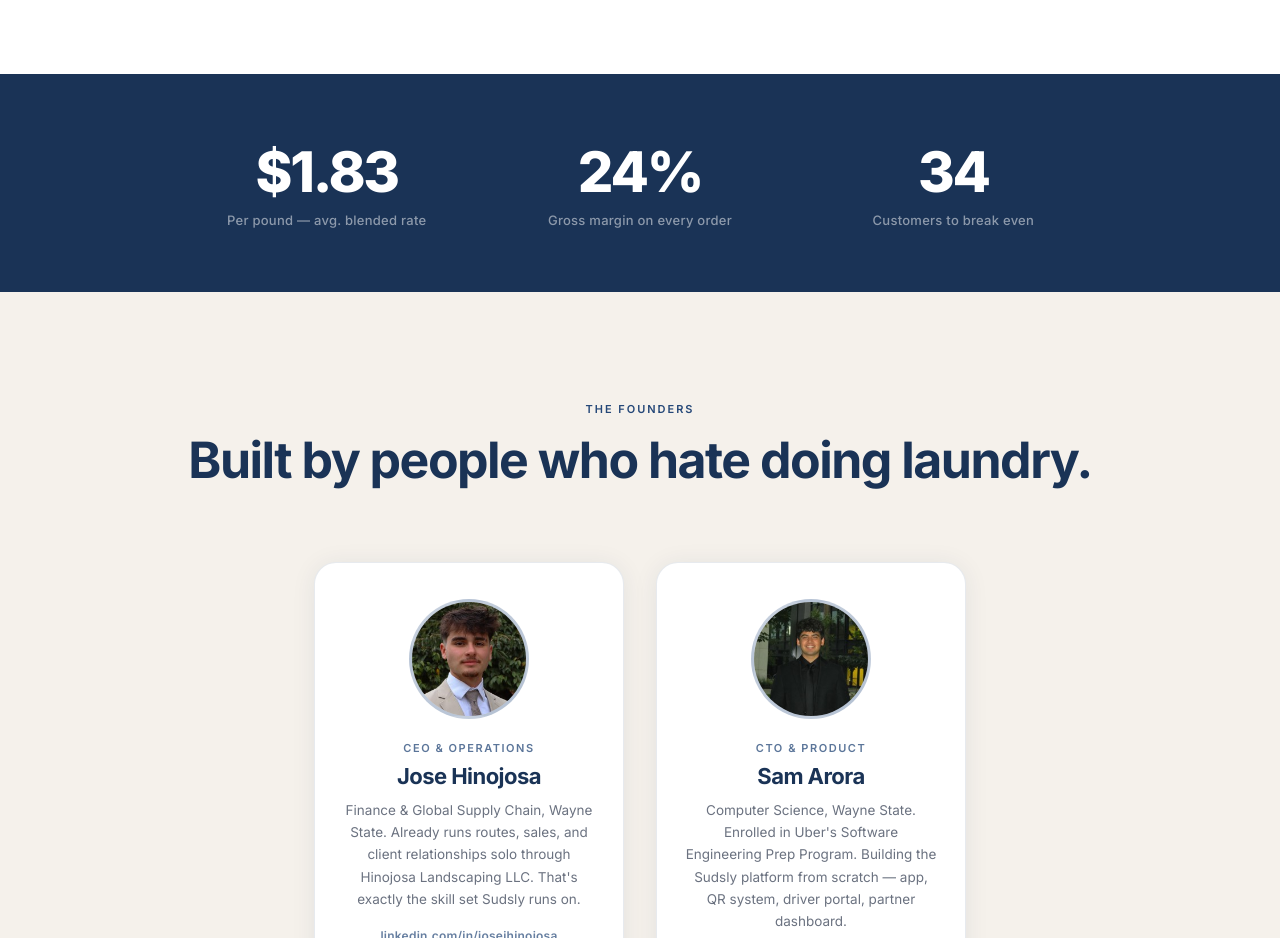
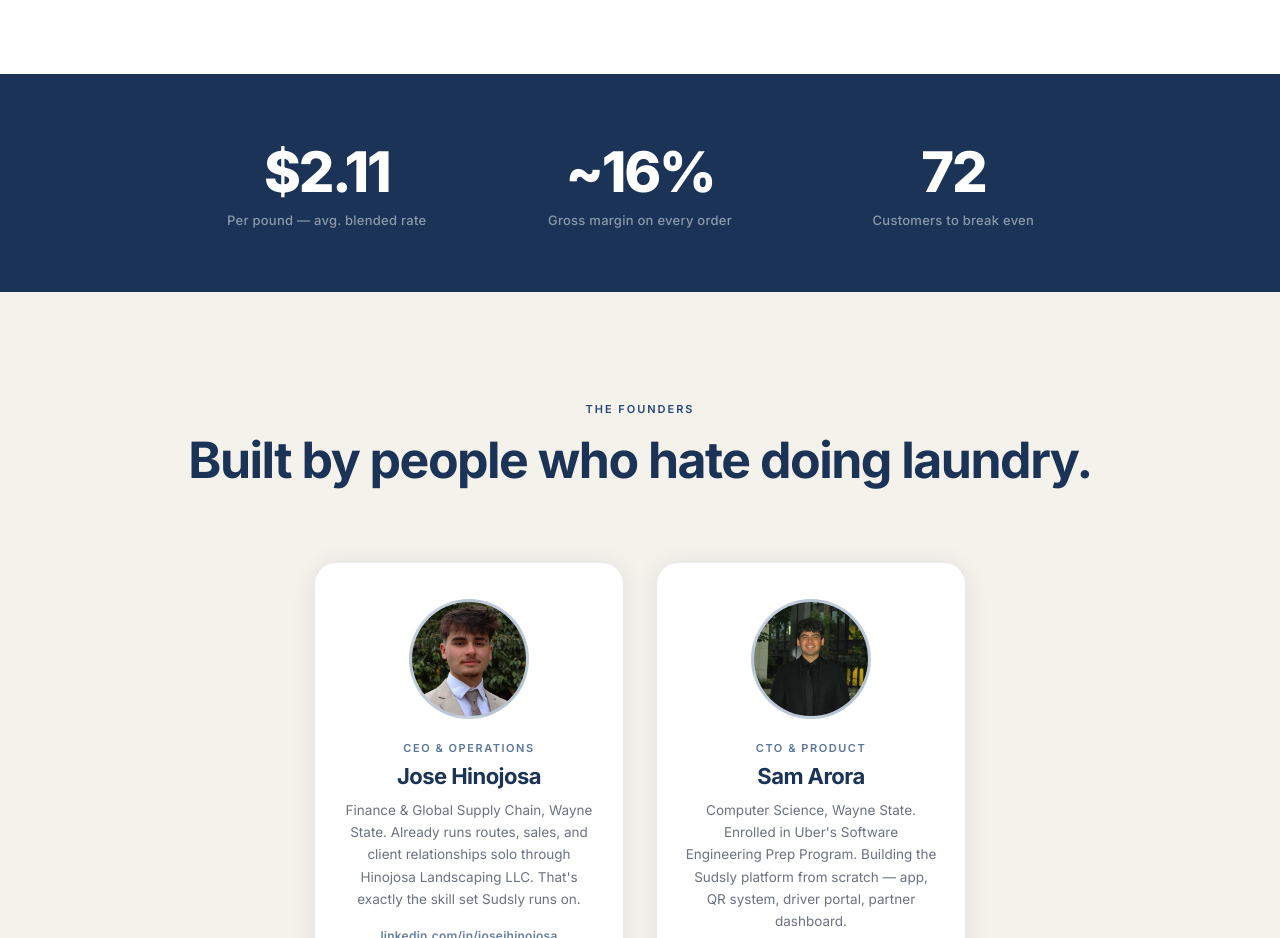
Before and after one commit to Jose-J-Hinojosa/sudsly_launch, a plain HTML site: page index.html in a window 1280 px wide. Shown: the part 2480-3418 px from the top of the page. Drawn offline with Linux system fonts and the light colour scheme.

Commit message:
fix: update trust statistics for accuracy in financial metrics

```diff
--- a/index.html
+++ b/index.html
@@ -906,15 +906,15 @@
   <section class="trust">
     <div class="trust-inner">
       <div class="trust-item reveal" data-delay="0">
-        <div class="trust-stat">$1.83</div>
+        <div class="trust-stat">$2.11</div>
         <div class="trust-label">Per pound — avg. blended rate</div>
       </div>
       <div class="trust-item reveal" data-delay="100">
-        <div class="trust-stat">24%</div>
+        <div class="trust-stat">~16%</div>
         <div class="trust-label">Gross margin on every order</div>
       </div>
       <div class="trust-item reveal" data-delay="200">
-        <div class="trust-stat">34</div>
+        <div class="trust-stat">72</div>
         <div class="trust-label">Customers to break even</div>
       </div>
     </div>
```
